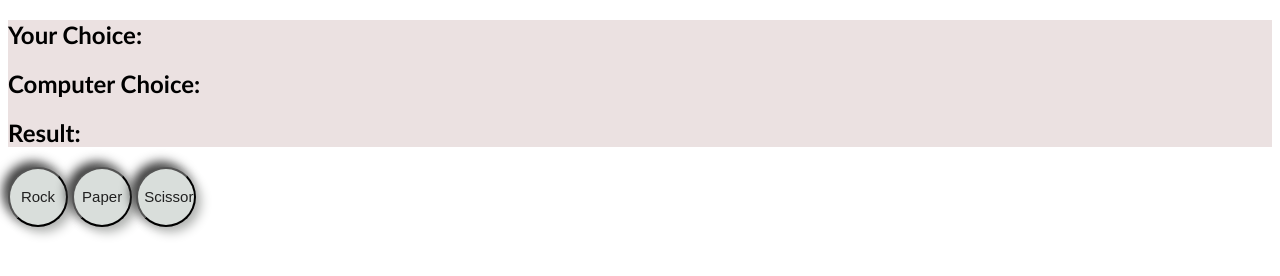
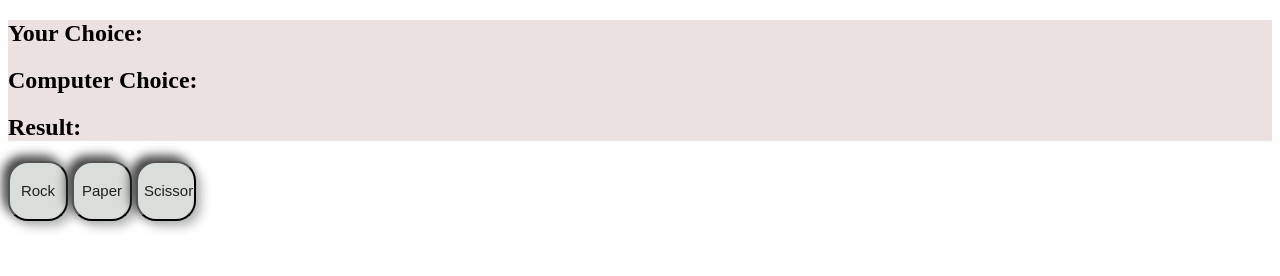
Before and after one commit to The-SaqlainNawaz/JavaScrip_Practices, a plain HTML site: page index.html in a window 1280 px wide. Drawn offline with Linux system fonts and the light colour scheme.

Commit message:
Paper Scissor Rock

```diff
--- a/css.css
+++ b/css.css
@@ -1,6 +1,3 @@
-html {
-    font-family: 'Gill Sans', 'Gill Sans MT', Calibri, 'Trebuchet MS', sans-serif;
-}
 .main{
   background-color: rgb(235, 225, 225);
 }
@@ -8,13 +5,12 @@ html {
     display: inline-block;
     height: 60px;
     width: 60px;
-
     align-items: center;
     justify-content: center;
     font-size:15px;
     background-color: white;
     cursor: pointer;
-    border-radius: 100px;
+    border-radius: 20px;
     background: #D9DEDB;
     color: #202020;
     box-shadow: 5px 5px 11px #b1b3b1, -5px -5px 11px #333333;
```
Also changed, not shown: index.html (+0 -1 lines).
